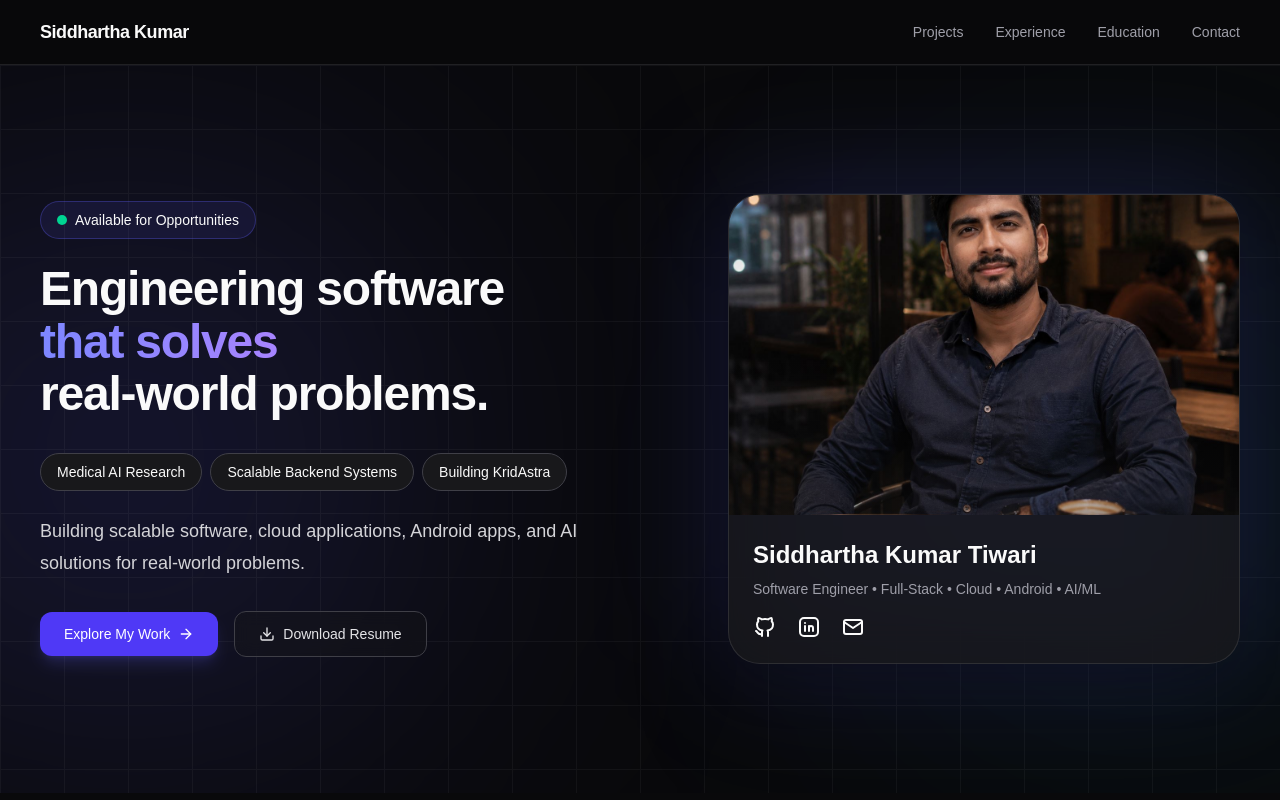
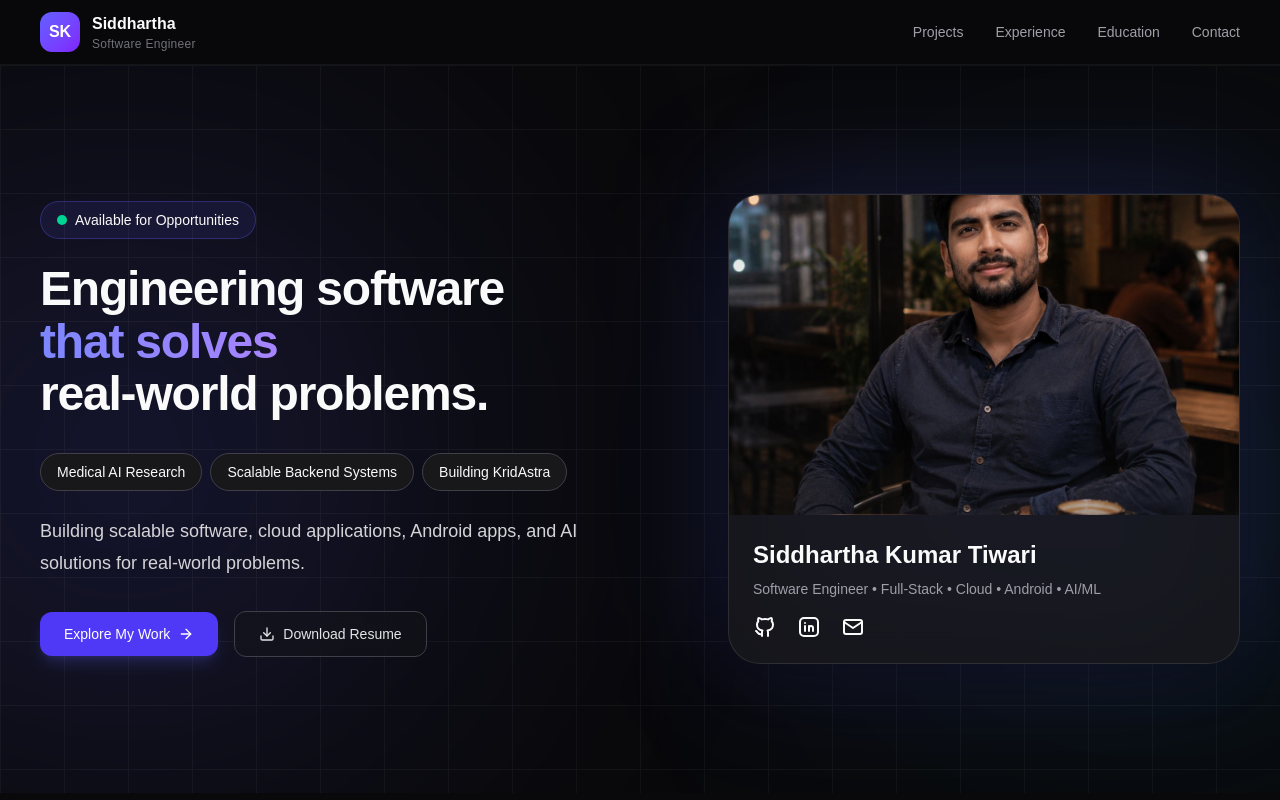
Before and after one commit to devsiddhartha31/devsiddhartha31.github.io, a Next.js app: page / in a window 1280 px wide. Shown: the top 800 px of the page. Built offline with nearby package versions, Linux system fonts and the light colour scheme.

Commit message:
replaced navbar title text to icon and updated it to use navigation.ts instead of hardcoded text

```diff
--- a/components/layout/Navbar.tsx
+++ b/components/layout/Navbar.tsx
@@ -1,33 +1,44 @@
+import Link from "next/link";
+
 import Container from "@/components/ui/Container";
+import Button from "@/components/ui/Button";
 
-const links = [
-  { label: "Projects", href: "#projects" },
-  { label: "Experience", href: "#experience" },
-  { label: "Education", href: "#education" },
-  { label: "Contact", href: "#contact" },
-];
+import { navigation } from "@/data/navigation";
+import { routes } from "@/data/routes";
 
 export default function Navbar() {
   return (
-    <header className="sticky top-0 z-50 border-b border-zinc-800/80 bg-zinc-950/80 backdrop-blur">
+    <header className="sticky top-0 z-50 border-b border-white/5 bg-zinc-950/80 backdrop-blur-xl">
       <Container>
         <nav className="flex h-16 items-center justify-between">
-          <a
-            href="#"
-            className="text-lg font-bold tracking-tight hover:text-indigo-400 transition-colors"
+          <Link
+            href={routes.home}
+            className="flex items-center gap-3"
           >
-            Siddhartha Kumar
-          </a>
+            <div className="flex h-10 w-10 items-center justify-center rounded-xl bg-gradient-to-br from-indigo-500 to-violet-600 font-bold text-white">
+              SK
+            </div>
+
+            <div className="hidden sm:block">
+              <p className="font-semibold">
+                Siddhartha
+              </p>
+
+              <p className="text-xs tracking-wide text-zinc-500">
+                Software Engineer
+              </p>
+            </div>
+          </Link>
 
           <div className="hidden md:flex items-center gap-8">
-            {links.map((link) => (
-              <a
-                key={link.label}
+            {navigation.map((link) => (
+              <Link
+                key={link.id}
                 href={link.href}
-                className="text-sm text-zinc-400 transition-colors hover:text-white"
+                className="relative text-sm font-medium text-zinc-400 transition hover:text-white transition-colors"
               >
-                {link.label}
-              </a>
+                {link.name}
+              </Link>
             ))}
           </div>
         </nav>
```
